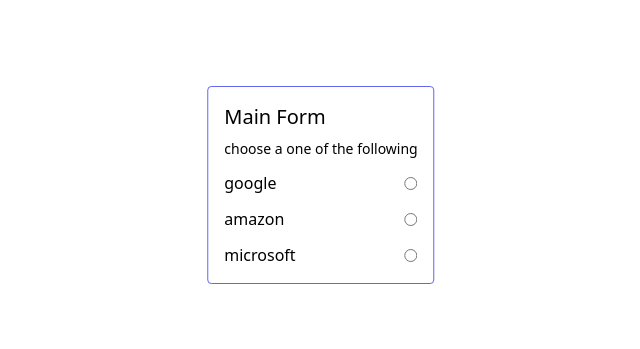
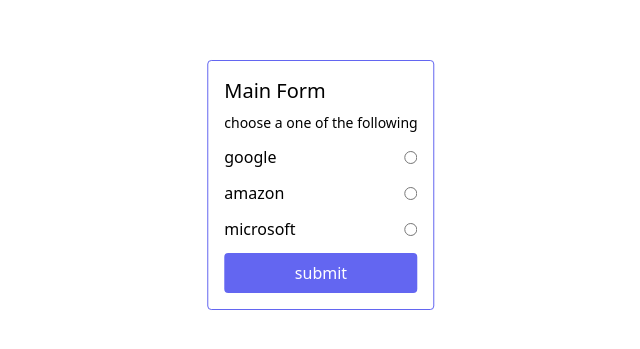
Before and after one commit to NaifIT11/radio-group-control, a Next.js app: page / in a window 1280 px wide. Shown: the part 215-564 px from the top of the page, without its empty margins (319-959 px from the left). Built offline with nearby package versions, Linux system fonts and the light colour scheme.

Commit message:
completing submit state and all of this

```diff
--- a/src/app/ClientMain.tsx
+++ b/src/app/ClientMain.tsx
@@ -5,16 +5,20 @@
 export default function Main() {
   const radioOptions = ["google" , "amazon" , "microsoft"];
   const [company  , setCompany] = useState<string>("");
+  const handleSubmit = (e: React.FormEvent<HTMLFormElement>) => {
+    console.log({company})
+  }
   return (
     <div className="flex flex-col gap-3 rounded border border-indigo-500 p-4">
         <MainHeader title="Main Form" description="choose one of the follwing" />
-        <form className="flex flex-col gap-3">
+        <form className="flex flex-col gap-3" onSubmit={handleSubmit}>
            {radioOptions.map((radioOption => (
                 <div className="flex justify-between items-center cursor-pointer">
                     <label htmlFor={radioOption}>{radioOption}</label>
                     <input type="radio" name="company" value={radioOption} onChange={(e) => setCompany(e.target.value)} id={radioOption} className="accent-indigo-500" />
                 </div>
             )))}
+            <button className="font-medium text-white bg-indigo-500 hover:bg-indigo-600 rounded px-4 py-2">submit</button>
         </form>
     </div>
   );
```
